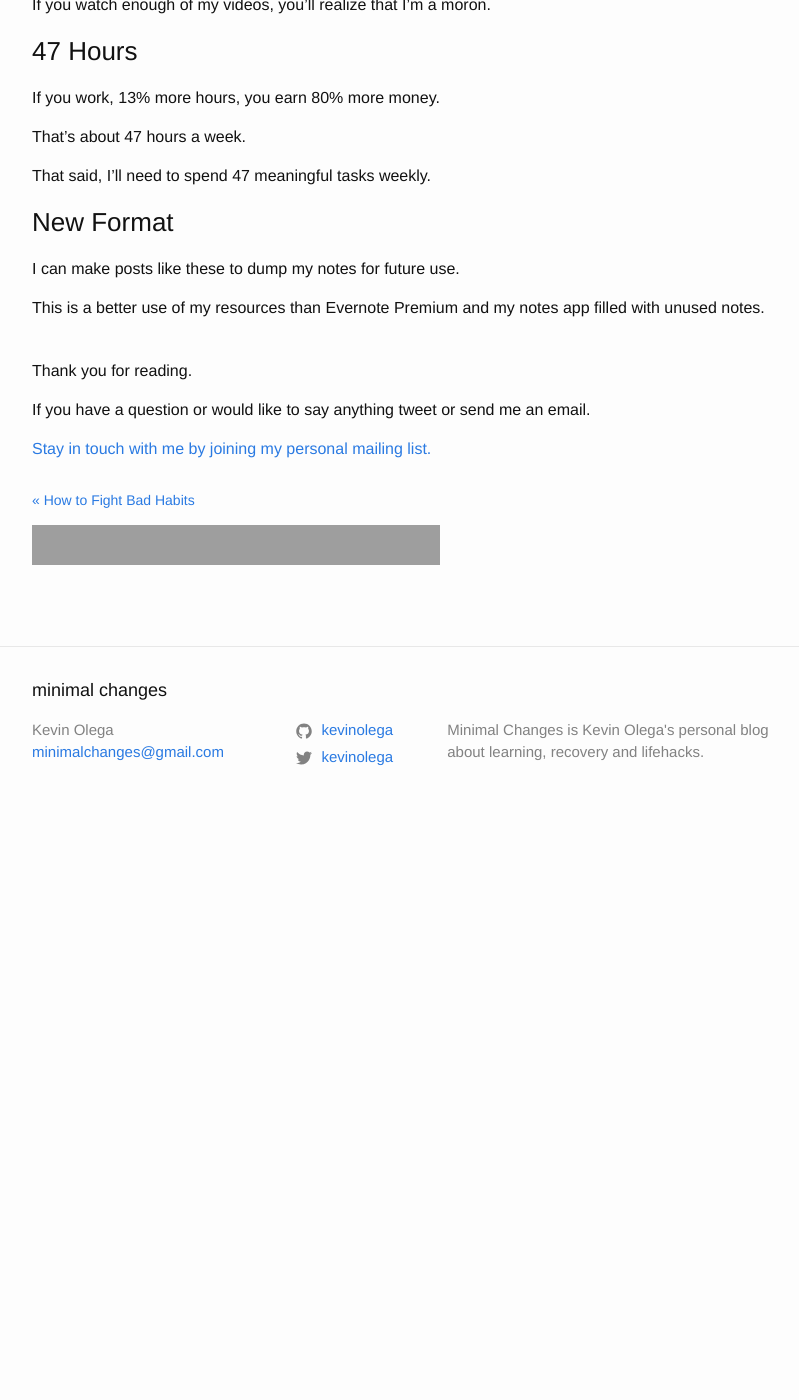
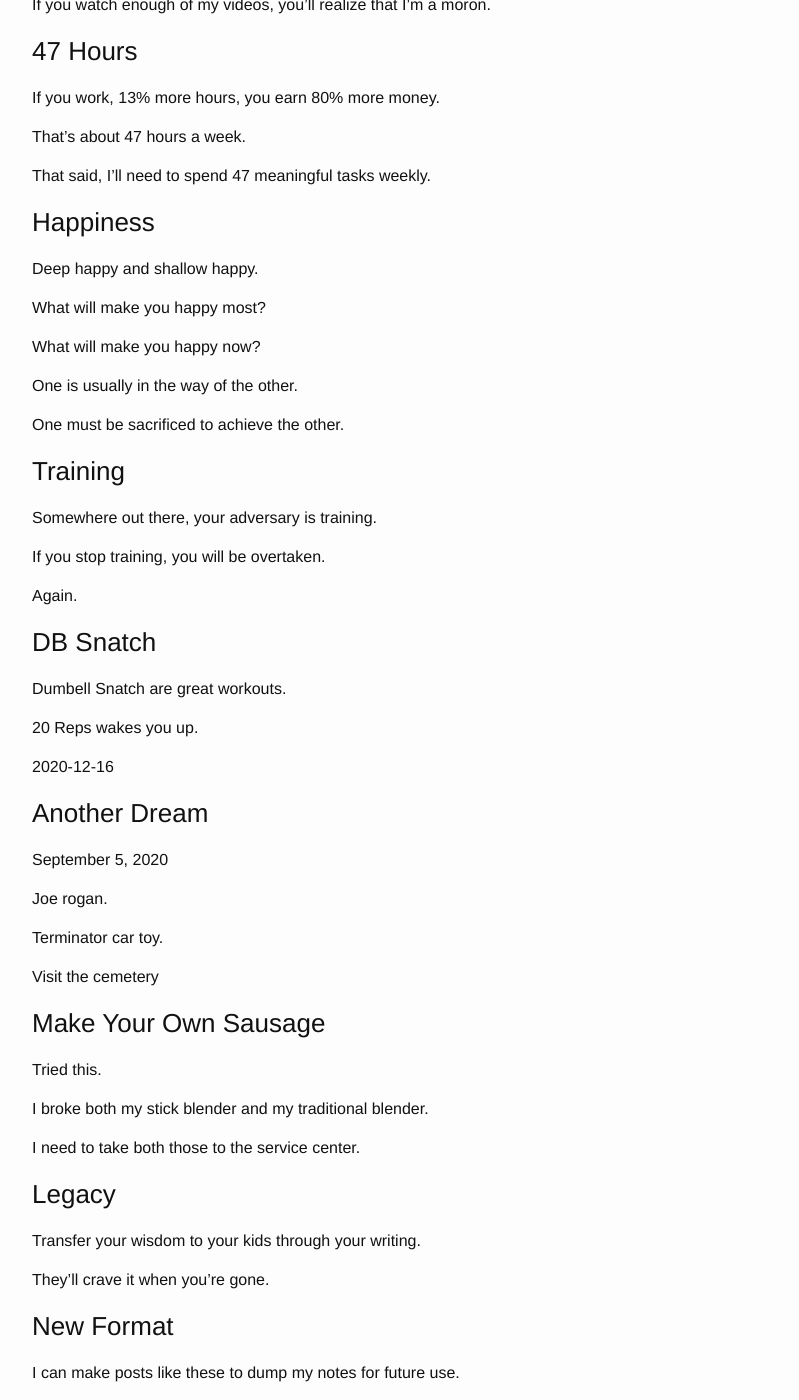
Before and after one commit to kevinolega/minimalchanges, a Jekyll site: the page built from _posts/2021-01-29-thoughts-pondering.md, in a window 1280 px wide and 1400 px high, scrolled down 1272 px. Shown: the whole window, without its empty margins (238-1037 px from the left). Built offline with Jekyll 4.4.1, drawn with Linux system fonts in a browser that asks for light colours; nearby versions of some CDN libraries; library files that are not in the unit come from our copies; before the commit the page ends 2101 px from its top, so only the background shows below that; grey boxes are pictures that could not be loaded.

Commit message:
updated posts
posts

```diff
--- a/_posts/2021-01-29-thoughts-pondering.md
+++ b/_posts/2021-01-29-thoughts-pondering.md
@@ -65,6 +65,58 @@ That's about 47 hours a week.
 
 That said, I'll need to spend 47 meaningful tasks weekly.
 
+### Happiness
+
+Deep happy and shallow happy.
+
+What will make you happy most?
+
+What will make you happy now?
+
+One is usually in the way of the other.
+
+One must be sacrificed to achieve the other.
+
+### Training
+
+Somewhere out there, your adversary is training.
+
+If you stop training, you will be overtaken.
+
+Again.
+
+### DB Snatch
+
+Dumbell Snatch are great workouts.
+
+20 Reps wakes you up.
+
+2020-12-16
+
+### Another Dream
+
+September 5, 2020
+
+Joe rogan.
+
+Terminator car toy.
+
+Visit the cemetery
+
+### Make Your Own Sausage
+
+Tried this.
+
+I broke both my stick blender and my traditional blender.
+
+I need to take both those to the service center.
+
+### Legacy
+
+Transfer your wisdom to your kids through your writing.
+
+They'll crave it when you're gone.
+
 ### New Format
 
 I can make posts like these to dump my notes for future use.
```
Also changed, not shown: _posts/2020-12-12-revisit.md (added, +43 -0 lines).
